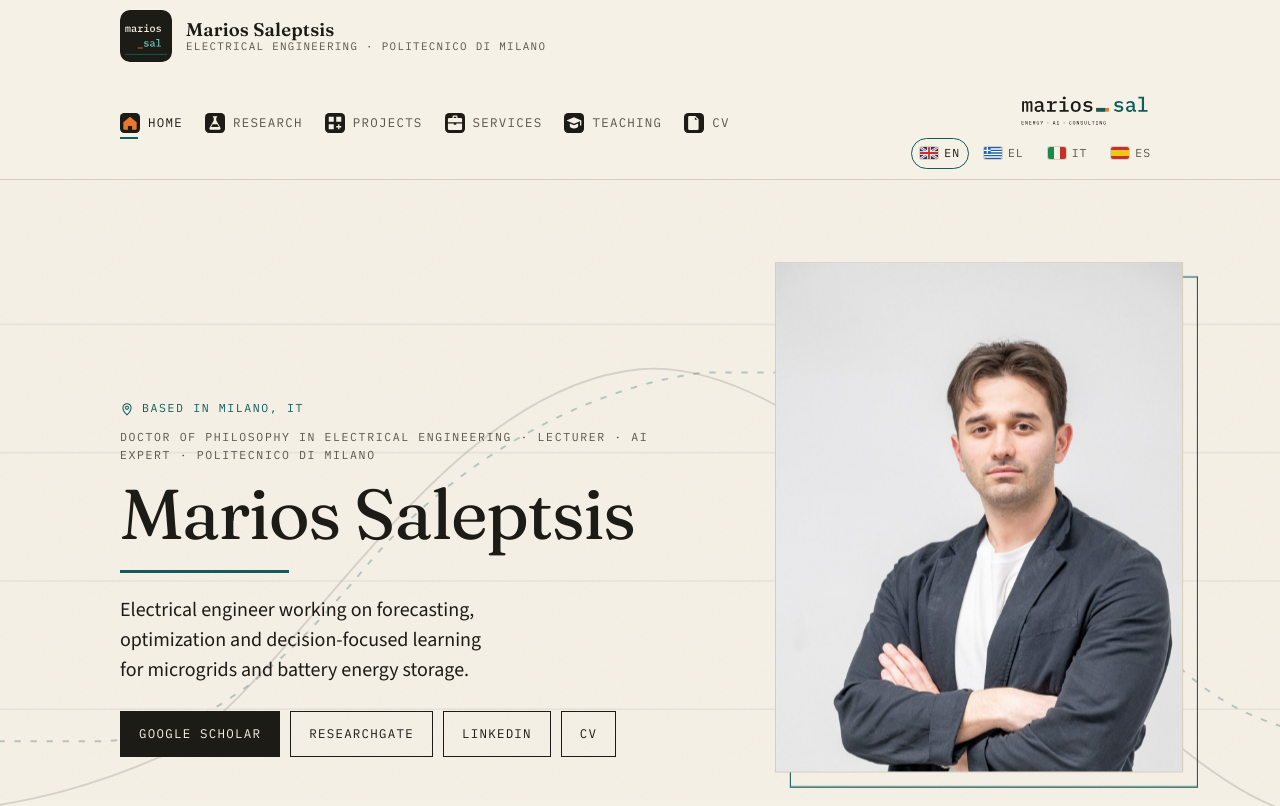
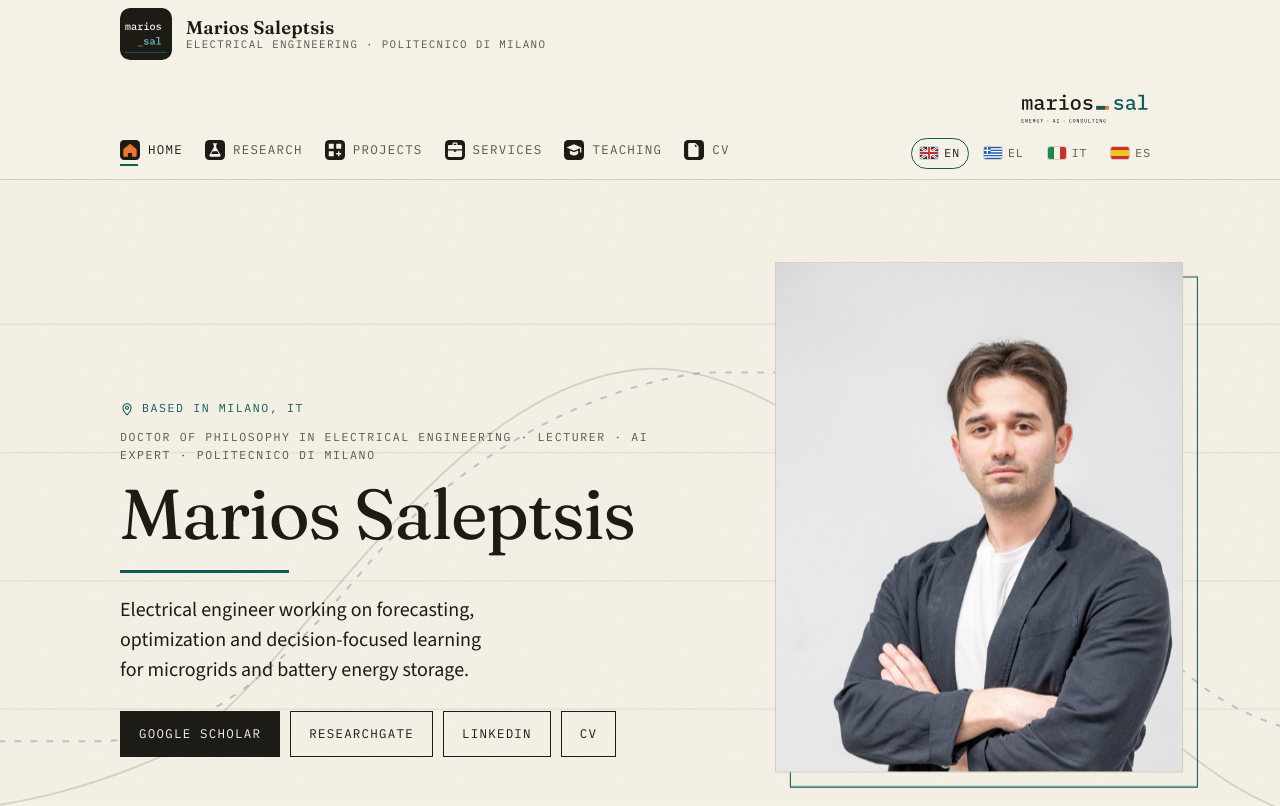
Before and after one commit to mariossal/mariossal.github.io, a plain HTML site: page index.html in a window 1280 px wide. Shown: the top 806 px of the page. Drawn offline with nearby package versions, Linux system fonts and the light colour scheme.

Commit message:
Align the language flags with the navigation row
Co-Authored-By: Claude Fable 5.1 <noreply@anthropic.com>
Claude-Session: https://claude.ai/code/session_01D7RHW7aa3TYwdL1gwWnRoR

```diff
--- a/style.css
+++ b/style.css
@@ -363,3 +363,10 @@ main > section:nth-child(even) .services > div { background: var(--paper-2); }
 .masthead .head-wordmark { width: 150px; height: auto; display: block; }
 @media (max-width: 900px) { .masthead-right { margin-left: auto; } }
 @media (max-width: 520px) { .masthead .head-wordmark { width: 120px; } }
+/* Header: wordmark on the top line, flags level with the page tiles */
+@media (min-width: 901px) {
+  .masthead .wrap { align-items: stretch; padding-block: 8px 10px; }
+  .brand { align-self: center; }
+  .nav { align-self: flex-end; padding-bottom: 5px; }
+  .masthead-right { justify-content: space-between; gap: 6px; }
+}
```
